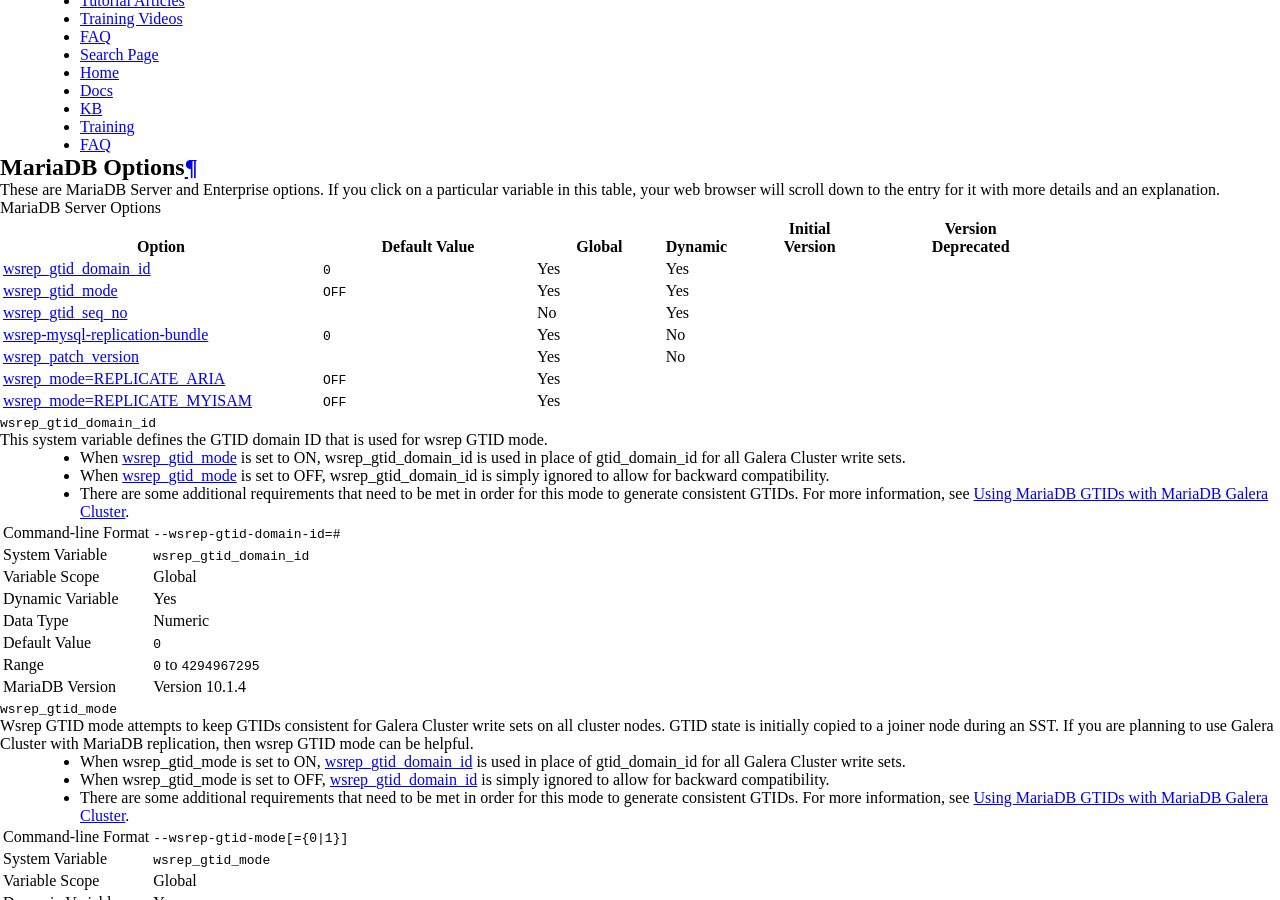
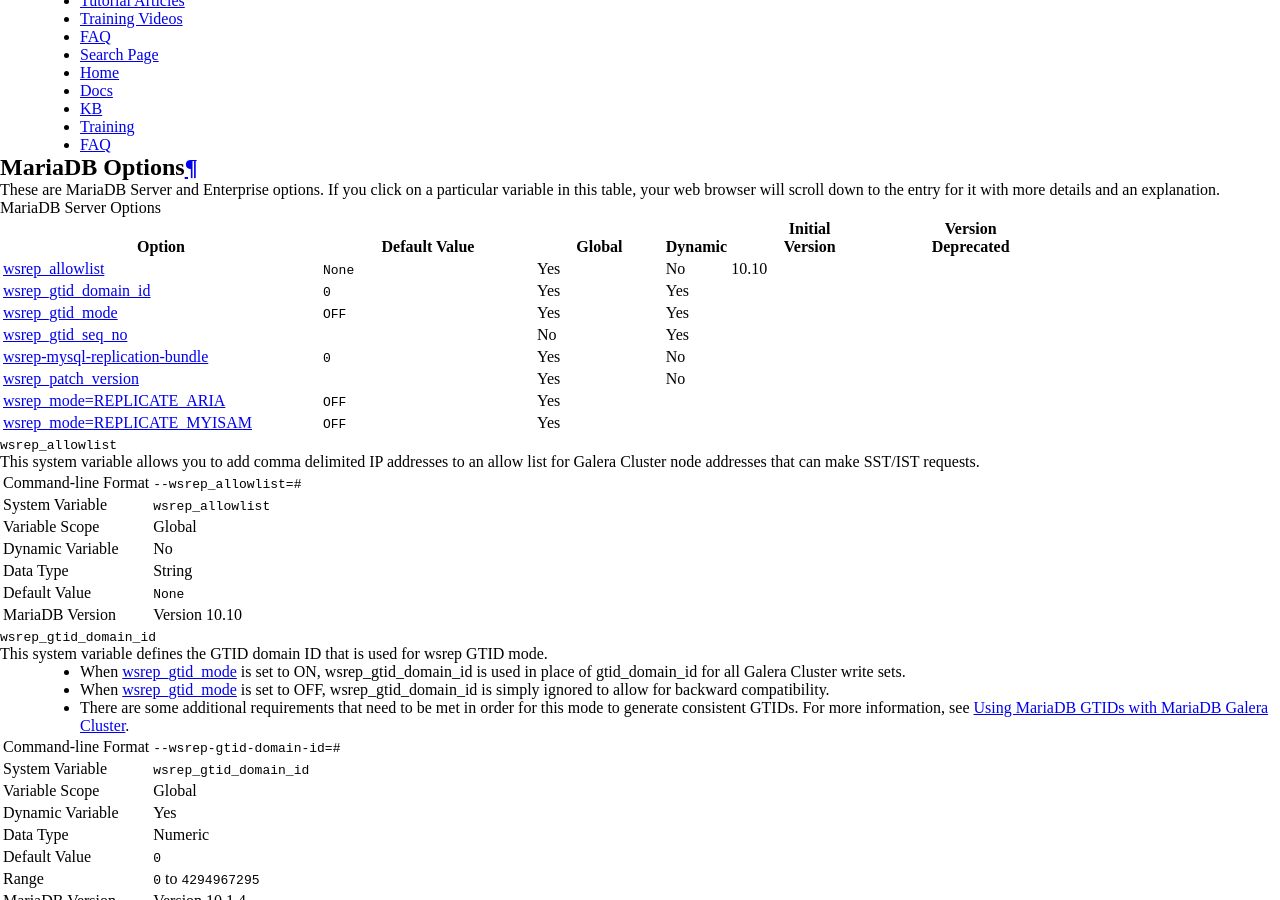
Before and after one commit to codership/documentation, a Sphinx documentation site: the page built from galeracluster/source/documentation/mariadb-options.rst, in a window 1280 px wide and 900 px high, scrolled down 242 px. Built offline with Sphinx 7.4.7, drawn with Linux system fonts in a browser that asks for light colours; comment, search, counter and statistics services are not loaded.

Commit message:
Issue #412 Variable added

```diff
--- a/galeracluster/source/documentation/mariadb-options.rst
+++ b/galeracluster/source/documentation/mariadb-options.rst
@@ -71,6 +71,7 @@ These are MariaDB Server and Enterprise options. If you click on a particular va
    :header: "|br| Option", "|br| Default Value", "|br| Global ", "|br| Dynamic", "Initial |br| Version", "Version |br| Deprecated"
    :widths: 30, 20, 12, 6, 15, 15
 
+   ":ref:`wsrep_allowlist <wsrep_allowlist>`", "``None``", "Yes", "No", "10.10", ""
    ":ref:`wsrep_gtid_domain_id <wsrep_gtid_domain_id>`", "``0``", "Yes", "Yes", "", ""
    ":ref:`wsrep_gtid_mode <wsrep_gtid_mode>`", "``OFF``", "Yes", "Yes", "", ""
    ":ref:`wsrep_gtid_seq_no <wsrep_gtid_seq_no>`", "", "No", "Yes", "", ""
@@ -78,6 +79,36 @@ These are MariaDB Server and Enterprise options. If you click on a particular va
    ":ref:`wsrep_patch_version <wsrep_patch_version>`", "", "Yes", "No", "", ""
    ":ref:`wsrep_mode=REPLICATE_ARIA <wsrep_mode_replicate_aria>`", "``OFF``", "Yes", "", "", ""
    ":ref:`wsrep_mode=REPLICATE_MYISAM <wsrep_mode_replicate_myisam>`", "``OFF``", "Yes", "", "", ""
+
+
+
+
+
+
+.. _`wsrep_allowlist`:
+.. rst-class:: section-heading
+.. rubric:: ``wsrep_allowlist``
+
+.. index::
+   pair: Parameters; wsrep_allowlist
+
+This system variable allows you to add comma delimited IP addresses to an allow list for Galera Cluster node addresses that can make SST/IST requests.
+
+.. csv-table::
+   :class: doc-options
+
+   "Command-line Format", "``--wsrep_allowlist=#``"
+   "System Variable", "``wsrep_allowlist``"
+   "Variable Scope", "Global"
+   "Dynamic Variable", "No"
+   "Data Type", "String"
+   "Default Value", "``None`` "
+   "MariaDB Version", "Version 10.10"
+
+
+
+
+
 
 
 .. _`wsrep_gtid_domain_id`:
```
